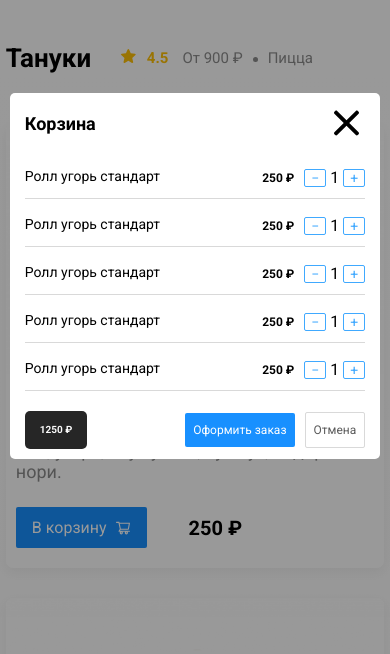
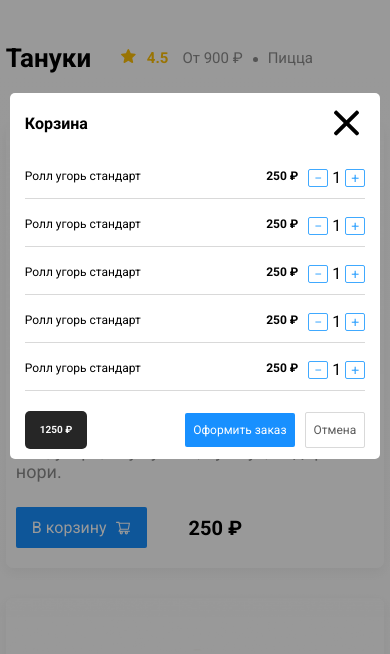
Before and after one commit to NinaBelka/Del_food, a plain HTML site: page restaurant.html in a window 390 px wide. Both pictures are taken after a click on the button 359 px from the left and 65 px from the top of the page. Shown: the part 146-800 px from the top of the page. Drawn offline with nearby package versions, Linux system fonts and the light colour scheme.

Commit message:
Адаптация модального окна

```diff
--- a/css/style.css
+++ b/css/style.css
@@ -480,7 +480,6 @@
   .footer-link {
     font-size: 16px;
   }
-
 }
 
 @media (max-width: 768px) {
@@ -573,7 +572,7 @@
   }
 
   .modal-title {
-    font-size: 18px;
+    font-size: 16px;
   }
 
   .modal-header {
@@ -585,18 +584,18 @@
   }
 
   .food-name {
-    font-size: 14px;
+    font-size: 12px;
     line-height: 20px;
   }
 
   .food-price {
     font-size: 12px;
-    line-height: 24px;
+    line-height: 20px;
     margin-right: 10px;
   }
 
   .counter-button {
-    width: 22px;
+    width: 20px;
     height: 18px;
   }
 
```
